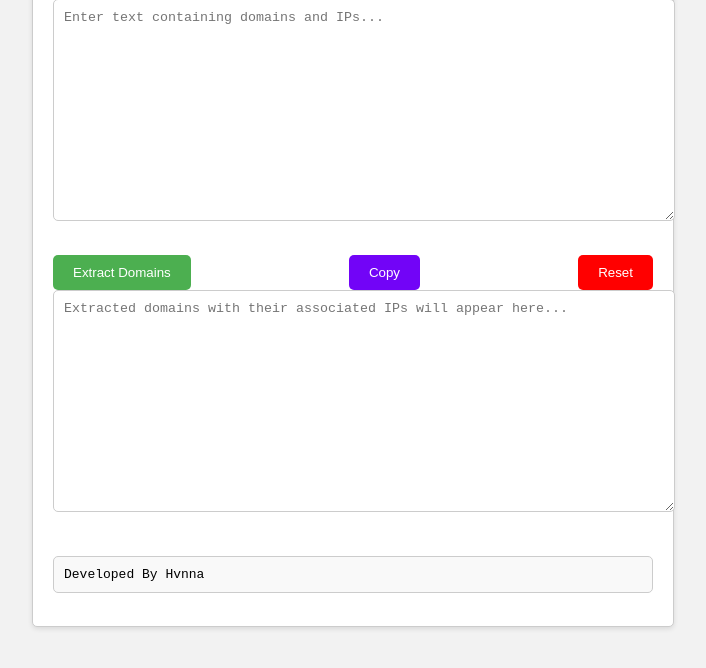
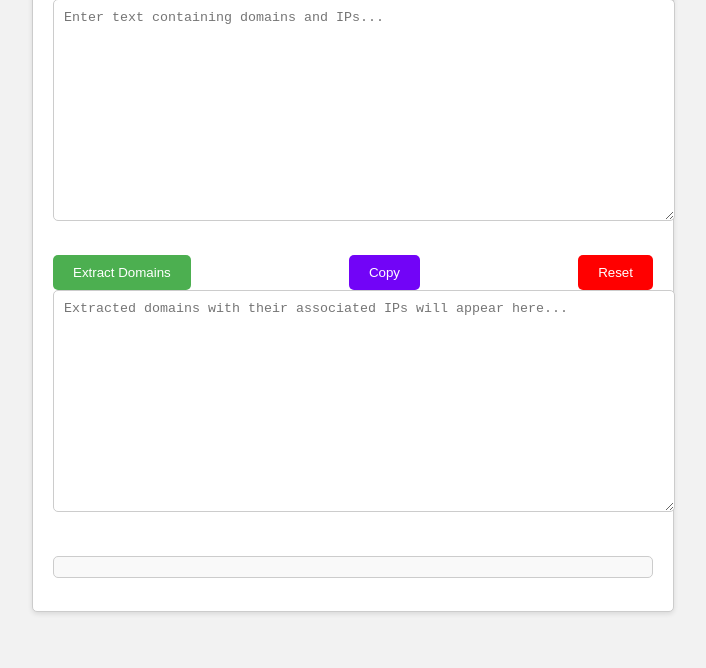
Before and after one commit to Karjout/ipcheck, a plain HTML site: page index.html in a window 1280 px wide. Shown: the part 120-788 px from the top of the page, without its empty margins (287-993 px from the left). Drawn offline with Linux system fonts and the light colour scheme.

Commit message:
Update index.html

```diff
--- a/index.html
+++ b/index.html
@@ -101,7 +101,7 @@
         rows="5"
         cols="30"
       ></textarea>
-      <pre id="resultContainer">Developed By Hvnna</pre>
+      <pre id="resultContainer"></pre>
     </div>
 
     <script>
```
